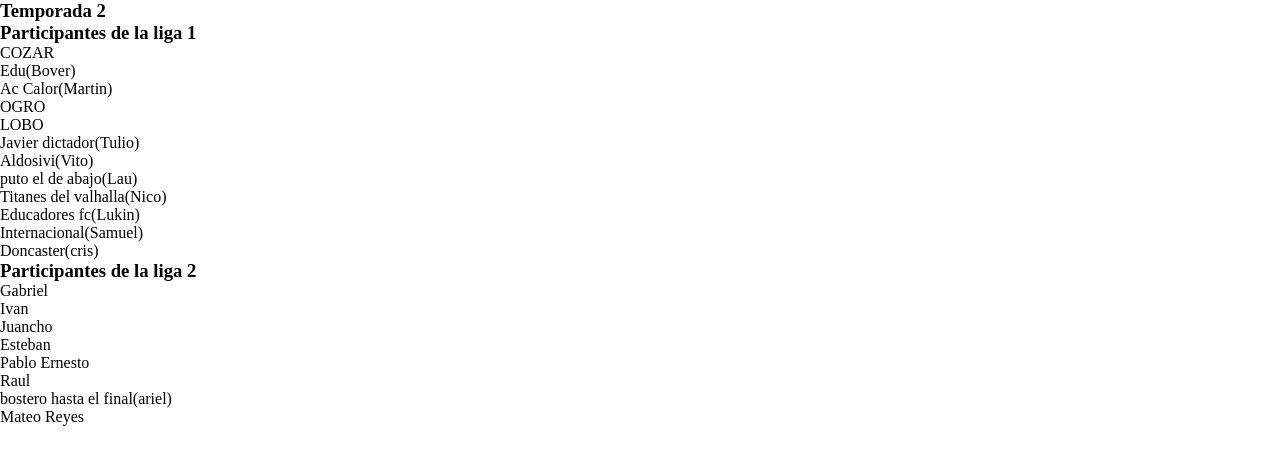
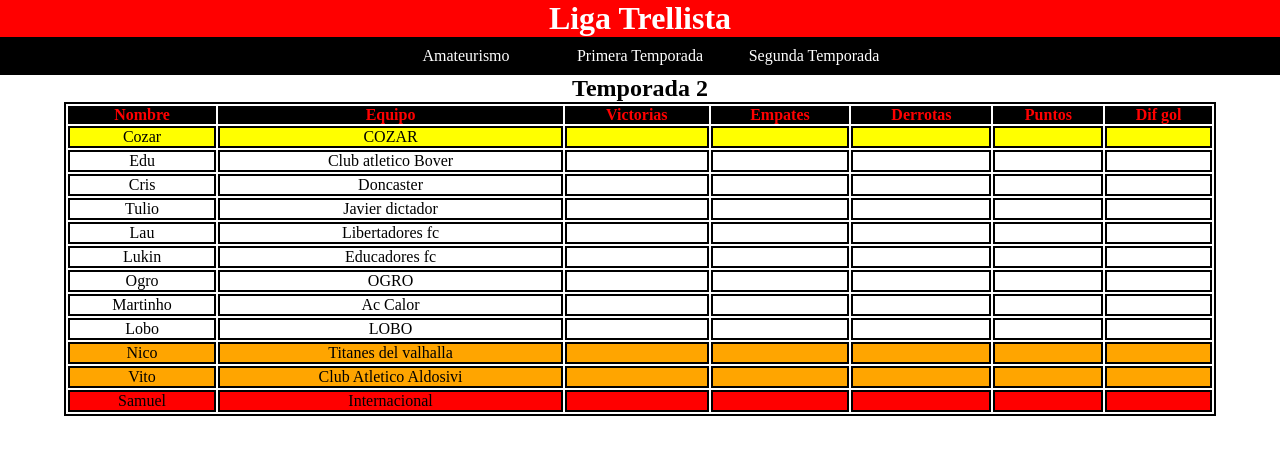
Before and after one commit to samuel01010/proyectos-personales, a plain HTML site: page liga 1 trellistas/Temporada2.html in a window 1280 px wide. Drawn offline with Linux system fonts and the light colour scheme.

Commit message:
feat:version 2.0 no completada

```diff
--- a/liga 1 trellistas/Temporada2.html
+++ b/liga 1 trellistas/Temporada2.html
@@ -5,41 +5,181 @@
   <meta name="viewport" content="width=device-width, initial-scale=1.0">
   <meta http-equiv="X-UAA-Compatible" content="ie=edge">
 <link rel="stylesheet" href="./styles.css">
-  <title>Document</title>
+  <title>Temporada 2</title>
+  <style>
+    table ,tr ,td{
+      border: 2px solid black
+
+    }
+
+    table{
+      width: 90%;
+    }
+    td{
+      text-align: center;
+      }
+      th{
+color: red;
+background-color: black;
+}
+tr1{
+  background-color: yellow
+}
+  </style>
 </head>
 <body>
-  <h3>Temporada 2</h3>
 
-<h3>Participantes de la liga 1</h3>
+  <h1>Liga Trellista</h1>
 
-<ul>
-  <li>COZAR</li>
-    <li>Edu(Bover)</li>
-    <li>Ac Calor(Martin)</li>
-    <li>OGRO</li>
-    <li>LOBO</li>
-    <li>Javier dictador(Tulio)</li>
-    <li>Aldosivi(Vito)</li>
-    <li>puto el de abajo(Lau)</li>
-    <li>Titanes del valhalla(Nico)</li>
-    <li>Educadores fc(Lukin)</li>
-    <li>Internacional(Samuel)</li>
-    <li>Doncaster(cris)</li>
 
-</ul>
 
-<h3>Participantes de la liga 2</h3>
+  <nav>
+    <ul>
 
-<ul>
-  <li>Gabriel</li>
-  <li>Ivan</li>
-  <li>Juancho</li>
-  <li>Esteban</li>
-  <li>Pablo Ernesto</li>
-  <li>Raul</li>
-    <li>bostero hasta el final(ariel)</li>
-    <li>Mateo Reyes</li>
-</ul>
+    <li><a
+      href="../amateurismo/amateurismo.html">Amateurismo</a>
+      </li>
+    <li>
+      <a
+      href="../liga 1 trellistas/Temporada1.html">Primera Temporada</a>
+      </li>
+    <li><a>
+      Segunda Temporada</a>
+      </li>
+    </ul>
+    </nav>
+
+    <h2>Temporada 2</h2>
+
+
+
+
+
+ <div>
+<table style="margin: 0 auto; ">
+<tr>
+  <th>Nombre</th>
+  <th>Equipo</th>
+  <th>Victorias</th>
+  <th>Empates</th>
+  <th>Derrotas</th>
+  <th>Puntos</th>
+  <th>Dif gol</th>
+</tr>
+<tr style="background-color: yellow;">
+  <td>Cozar</td>
+  <td>COZAR</td>
+  <td></td>
+  <td></td>
+  <td></td>
+  <td></td>
+  <td></td>
+  </tr>
+  <tr>
+    <td>Edu</td>
+  <td>Club atletico Bover</td>
+  <td></td>
+  <td></td>
+  <td></td>
+  <td></td>
+  <td></td>
+  </tr>
+  <tr>
+    <td>Cris</td>
+  <td>Doncaster</td>
+  <td></td>
+  <td></td>
+  <td></td>
+  <td></td>
+  <td></td>
+  </tr>
+  <tr>
+    <td>Tulio</td>
+    <td>Javier dictador</td>
+    <td></td>
+    <td></td>
+    <td></td>
+    <td></td>
+    <td></td>
+    </tr>
+    <tr>
+      <td>Lau</td>
+      <td>Libertadores fc</td>
+      <td></td>
+      <td></td>
+      <td></td>
+      <td></td>
+      <td></td>
+    </tr>
+    <tr>
+      <td>Lukin</td>
+      <td>Educadores fc</td>
+      <td></td>
+      <td></td>
+      <td></td>
+      <td></td>
+      <td></td>
+    </tr>
+    <tr>
+      <td>Ogro</td>
+      <td>OGRO</td>
+      <td></td>
+      <td></td>
+      <td></td>
+      <td></td>
+      <td></td>
+    </tr>
+    <tr>
+      <td>Martinho</td>
+      <td>Ac Calor</td>
+      <td></td>
+      <td></td>
+      <td></td>
+      <td></td>
+      <td></td>
+    </tr>
+    <tr>
+      <td>Lobo</td>
+      <td>LOBO</td>
+      <td></td>
+      <td></td>
+      <td></td>
+      <td></td>
+      <td></td>
+    </tr>
+    <tr style="background-color: orange;">
+      <td>Nico</td>
+      <td>Titanes del valhalla</td>
+      <td></td>
+      <td></td>
+      <td></td>
+      <td></td>
+      <td></td>
+    </tr>
+    <tr style="background-color: orange;">
+      <td>Vito</td>
+      <td>Club Atletico Aldosivi</td>
+      <td></td>
+      <td></td>
+      <td></td>
+      <td></td>
+      <td></td>
+    </tr>
+    <tr style="background-color: red;">
+      <td>Samuel</td>
+      <td>Internacional</td>
+      <td></td>
+      <td></td>
+      <td></td>
+      <td></td>
+      <td></td>
+    </tr>
+
+
+
+
+
+
 
 </body>
 </html>
--- a/liga 1 trellistas/styles.css
+++ b/liga 1 trellistas/styles.css
@@ -38,3 +38,6 @@ nav ul{
   ol{
     text-align: center;
   }
+
+  h2{text-align: center;
+  }
```
Also changed, not shown: liga 1 trellistas/Temporada1.html (+133 -10 lines).
